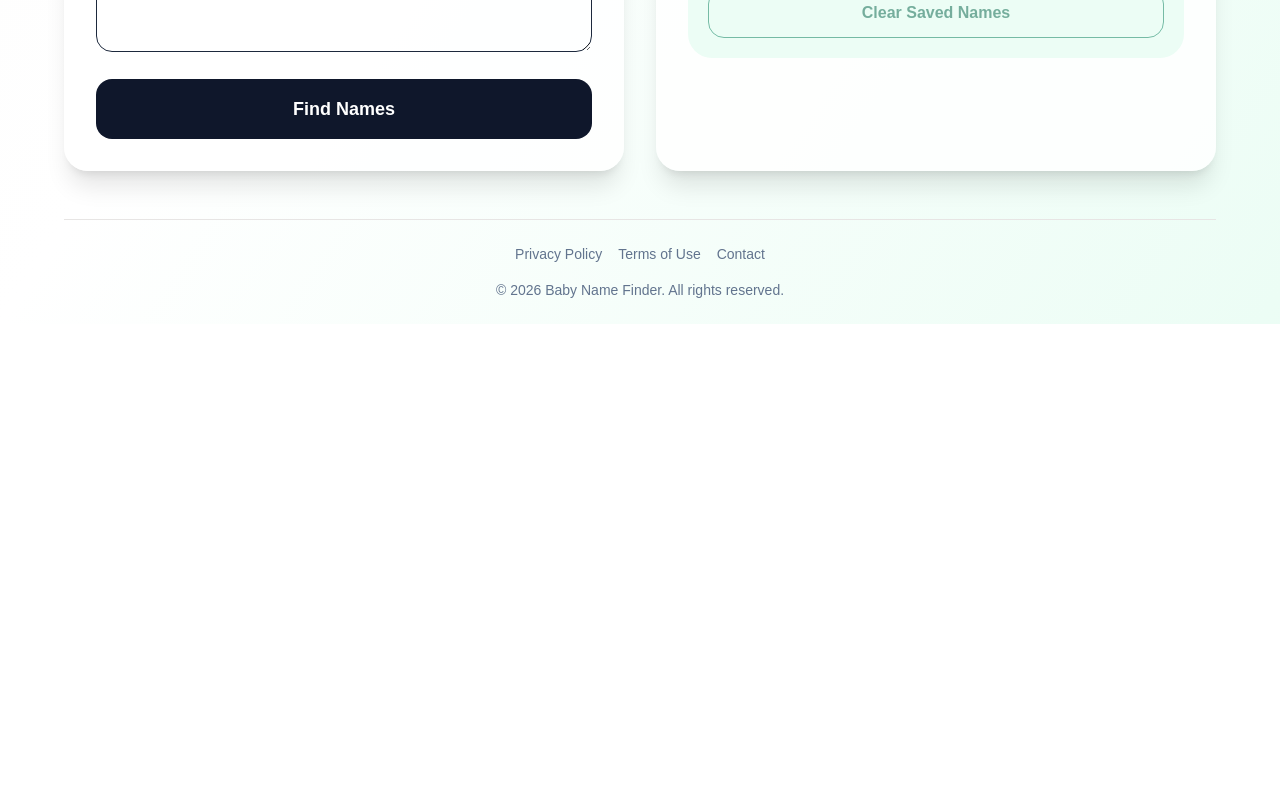
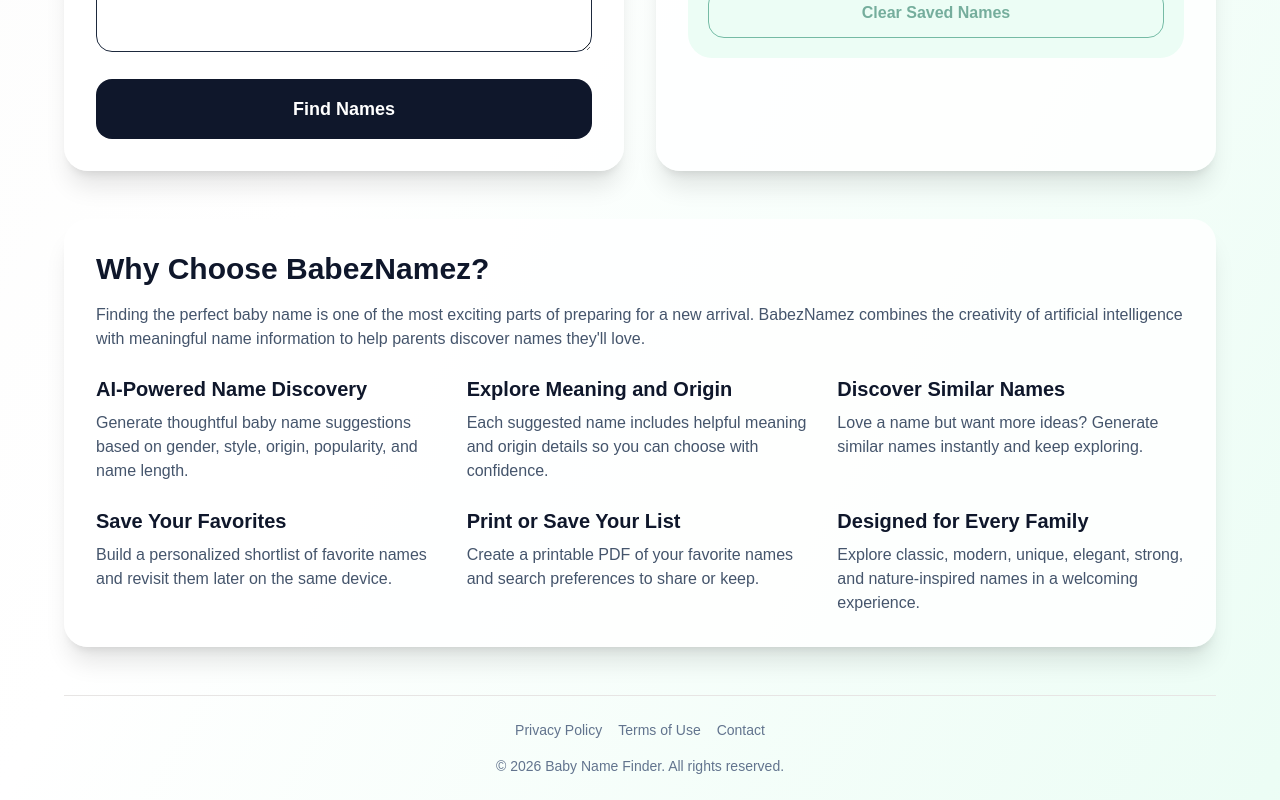
Before and after one commit to Sedutilwebpage/baby-name-finder, a Next.js app: page / in a window 1280 px wide. Shown: the part 1614-2414 px from the top of the page. Before the commit the page ends 1938 px from the top, so only its background shows below. Built offline with nearby package versions, Linux system fonts and the light colour scheme.

Commit message:
Add Why Choose BabezNamez section

```diff
--- a/app/page.tsx
+++ b/app/page.tsx
@@ -745,6 +745,91 @@ export default function BabyNameFinder() {
           </div>
         </div>
 
+        <section className="mt-12 rounded-3xl bg-white/85 p-8 shadow-xl">
+          <h2 className="mb-4 text-3xl font-bold text-slate-900">
+            Why Choose BabezNamez?
+          </h2>
+
+          <p className="mb-6 text-slate-600">
+            Finding the perfect baby name is one of the most exciting parts of preparing
+            for a new arrival. BabezNamez combines the creativity of artificial
+            intelligence with meaningful name information to help parents discover names
+            they&apos;ll love.
+          </p>
+
+          <div className="grid gap-6 md:grid-cols-2 lg:grid-cols-3">
+            <div>
+              <h3 className="mb-2 text-xl font-semibold text-slate-900">
+                AI-Powered Name Discovery
+              </h3>
+              <p className="text-slate-600">
+                Generate thoughtful baby name suggestions based on gender, style,
+                origin, popularity, and name length.
+              </p>
+            </div>
+
+            <div>
+              <h3 className="mb-2 text-xl font-semibold text-slate-900">
+                Explore Meaning and Origin
+              </h3>
+              <p className="text-slate-600">
+                Each suggested name includes helpful meaning and origin details so you
+                can choose with confidence.
+              </p>
+            </div>
+
+            <div>
+              <h3 className="mb-2 text-xl font-semibold text-slate-900">
+                Discover Similar Names
+              </h3>
+              <p className="text-slate-600">
+                Love a name but want more ideas? Generate similar names instantly and
+                keep exploring.
+              </p>
+            </div>
+
+            <div>
+              <h3 className="mb-2 text-xl font-semibold text-slate-900">
+                Save Your Favorites
+              </h3>
+              <p className="text-slate-600">
+                Build a personalized shortlist of favorite names and revisit them later
+                on the same device.
+              </p>
+            </div>
+
+            <div>
+              <h3 className="mb-2 text-xl font-semibold text-slate-900">
+                Print or Save Your List
+              </h3>
+              <p className="text-slate-600">
+                Create a printable PDF of your favorite names and search preferences to
+                share or keep.
+              </p>
+            </div>
+
+            <div>
+              <h3 className="mb-2 text-xl font-semibold text-slate-900">
+                Designed for Every Family
+              </h3>
+              <p className="text-slate-600">
+                Explore classic, modern, unique, elegant, strong, and nature-inspired
+                names in a welcoming experience.
+              </p>
+            </div>
+          </div>
+        </section>
+
+
+
+
+
+
+
+
+
+
+
         <footer className="mt-12 border-t border-stone-200 pt-6 text-center text-sm text-slate-500">
           <div className="flex flex-wrap justify-center gap-4">
             <a href="/privacy" className="hover:text-emerald-700">
```
